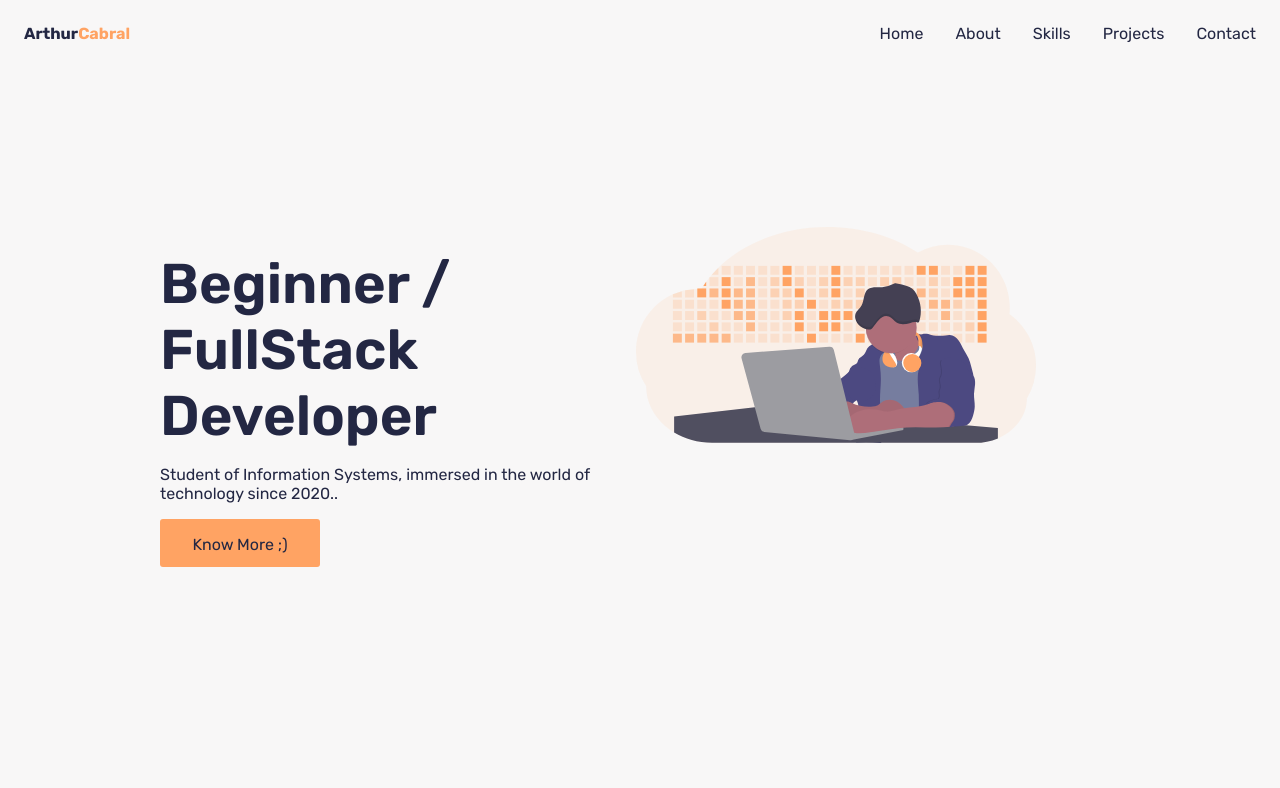
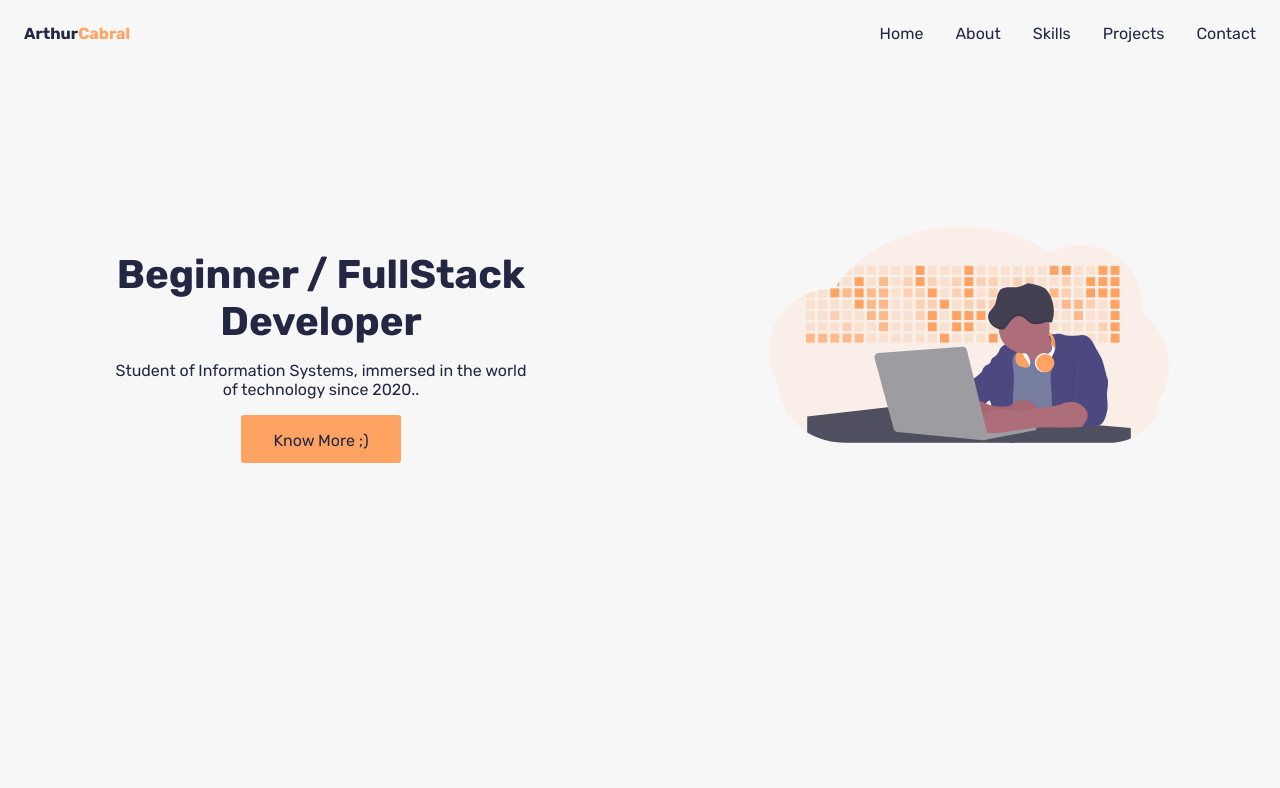
Before and after one commit to CabralArthur/React-Portfolio, a React (Create React App) app: page / in a window 1280 px wide. Shown: the top 788 px of the page. Built offline with nearby package versions, Linux system fonts and the light colour scheme.

Commit message:
Finishing Home Section

```diff
--- a/src/Components/HomeSection/HomeSection.css
+++ b/src/Components/HomeSection/HomeSection.css
@@ -1,20 +1,28 @@
 .homeSection {
   width: 100%;
-  height: 75vh;
+  height: calc(100vh -1rem);
   display: -webkit-box;
   display: -ms-flexbox;
   display: flex;
+  -webkit-box-pack: justify;
+      -ms-flex-pack: justify;
+          justify-content: space-between;
   -ms-flex-wrap: wrap;
       flex-wrap: wrap;
   gap: 1rem;
-  margin-top: 10rem;
+  padding: 10rem 0 18rem 0;
 }
 .homeSection .homeText {
-  max-width: 460px;
+  width: 420px;
+  max-width: 100%;
+  margin: 0 auto;
   margin-top: 1.5rem;
   display: -webkit-box;
   display: -ms-flexbox;
   display: flex;
+  -webkit-box-align: center;
+      -ms-flex-align: center;
+          align-items: center;
   -ms-flex-wrap: wrap;
       flex-wrap: wrap;
   -webkit-box-orient: vertical;
@@ -22,14 +30,27 @@
       -ms-flex-direction: column;
           flex-direction: column;
   gap: 1rem;
-  text-align: left;
   -webkit-animation: pulseLoad 0.8s;
           animation: pulseLoad 0.8s;
+}
+.homeSection .homeText .homeTitle {
+  font-size: 2.5rem;
+  text-align: center;
+}
+.homeSection .homeText span {
+  text-align: center;
 }
 .homeSection .homeImage {
   -webkit-animation: pulseLoad 1s;
           animation: pulseLoad 1s;
+  margin: 0 auto;
 }
-.homeSection .homeImage .devImage {
-  max-width: 25rem;
+.homeSection .homeImage .imageWrapper {
+  max-width: 400px;
 }
+.homeSection .homeImage .imageWrapper img {
+  width: 100%;
+  height: 100%;
+  -o-object-fit: cover;
+     object-fit: cover;
+}
--- a/src/Components/HomeSection/HomeSection.js
+++ b/src/Components/HomeSection/HomeSection.js
@@ -2,13 +2,14 @@ import React from 'react'
 import "../../Styles/Main.css"
 import "./HomeSection.css"
 import DevImage from '../../assets/img/vector/dev-vector.svg'
-import Title from '../Title/Title'
 
 const HomeSection = () => {
     return (
-        <section className='container homeSection'>
+        <section className='homeSection'>
             <div className='homeText'>
-                <Title titulo='Beginner / FullStack Developer'/>
+                <h1 className='homeTitle'>
+                    Beginner / FullStack Developer
+                </h1>
                 <span>
                     Student of Information Systems, immersed in the world of technology since 2020..
                 </span>
@@ -17,8 +18,9 @@ const HomeSection = () => {
                 </a>
             </div>
             <div className='homeImage'>
-                <img src={DevImage} className='devImage' alt='Imagem Developer'>
-                </img>
+                <div className='imageWrapper'>
+                    <img src={DevImage} className='devImage' alt='Imagem Developer'></img>
+                </div>
             </div>
       </section>
     )
--- a/src/Components/HomeSection/HomeSection.scss
+++ b/src/Components/HomeSection/HomeSection.scss
@@ -1,24 +1,43 @@
 .homeSection{
     width: 100%;
-    height: 75vh;
+    height: calc(100vh -1rem);
     display: flex;
+    justify-content: space-between;
     flex-wrap: wrap;
     gap: 1rem;
-    margin-top: 10rem;
+    padding: 10rem 0 18rem 0;
     .homeText{
-        max-width: 460px;
+        width: 420px;
+        max-width: 100%;
+        margin: 0 auto;
         margin-top: 1.5rem;
+
         display: flex;
+        align-items: center;
         flex-wrap: wrap;
         flex-direction: column;
         gap: 1rem;
-        text-align: left;
+
         animation: pulseLoad .8s;
+        .homeTitle{
+            font-size: 2.5rem;
+            text-align: center;
+
+        }
+        span{
+            text-align: center;
+        }
     }
     .homeImage{
         animation: pulseLoad 1s;
-        .devImage{
-            max-width: 25rem;
+        margin: 0 auto;
+        .imageWrapper{
+            max-width: 400px;
+            img{
+                width: 100%;
+                height: 100%;
+                object-fit: cover;
+            }
         }
     }
 }
```
